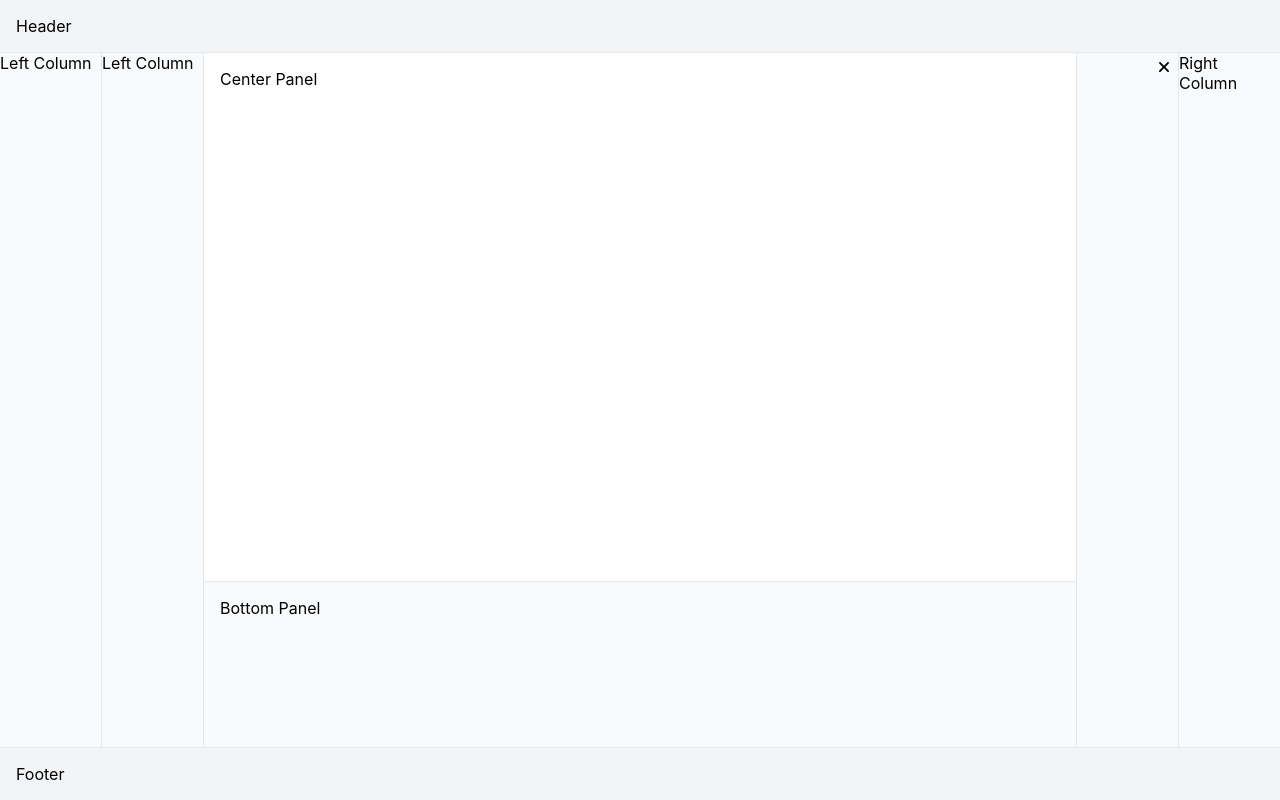
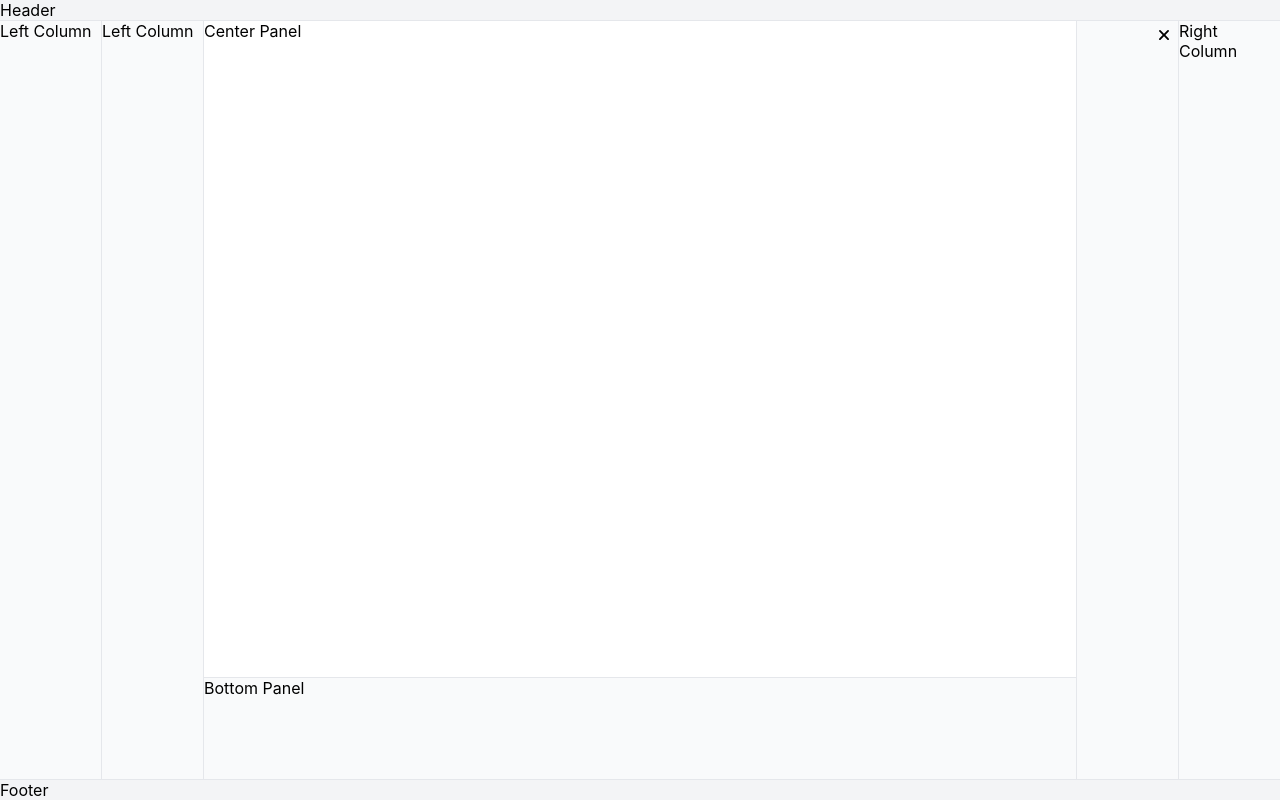
Before and after one commit to personal-island9353/pico-ide, a React (Vite) app: page / in a window 1280 px wide. Built offline with nearby package versions, Linux system fonts and the light colour scheme.

Commit message:
Remove redundant padding from layout CSS modules (Header, Footer, Content).

```diff
--- a/src/components/layout/Content.module.css
+++ b/src/components/layout/Content.module.css
@@ -9,13 +9,11 @@
 
 .mainContent {
   width: 100%;
-  padding: 1rem;
 }
 
 .bottomPanel {
   background-color: var(--bg-gray-50);
   border-top: 1px solid var(--border-color);
-  padding: 1rem;
   position: relative;
 }
 
--- a/src/components/layout/Footer.module.css
+++ b/src/components/layout/Footer.module.css
@@ -1,5 +1,4 @@
 .footer {
-  padding: 1rem;
   background-color: var(--bg-gray-100);
   border-top: 1px solid var(--border-color);
 }
--- a/src/components/layout/Header.module.css
+++ b/src/components/layout/Header.module.css
@@ -1,5 +1,4 @@
 .header {
-  padding: 1rem;
   background-color: var(--bg-gray-100);
   border-bottom: 1px solid var(--border-color);
 }
```
